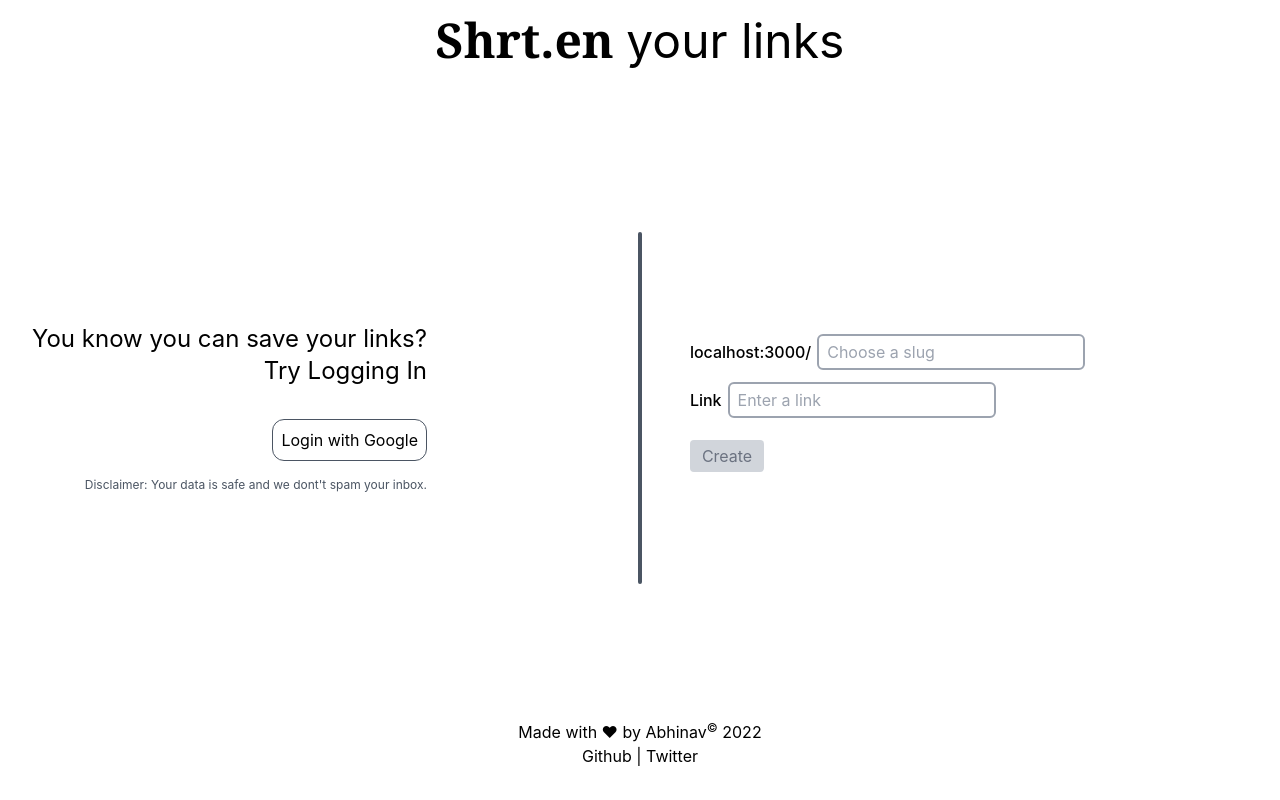
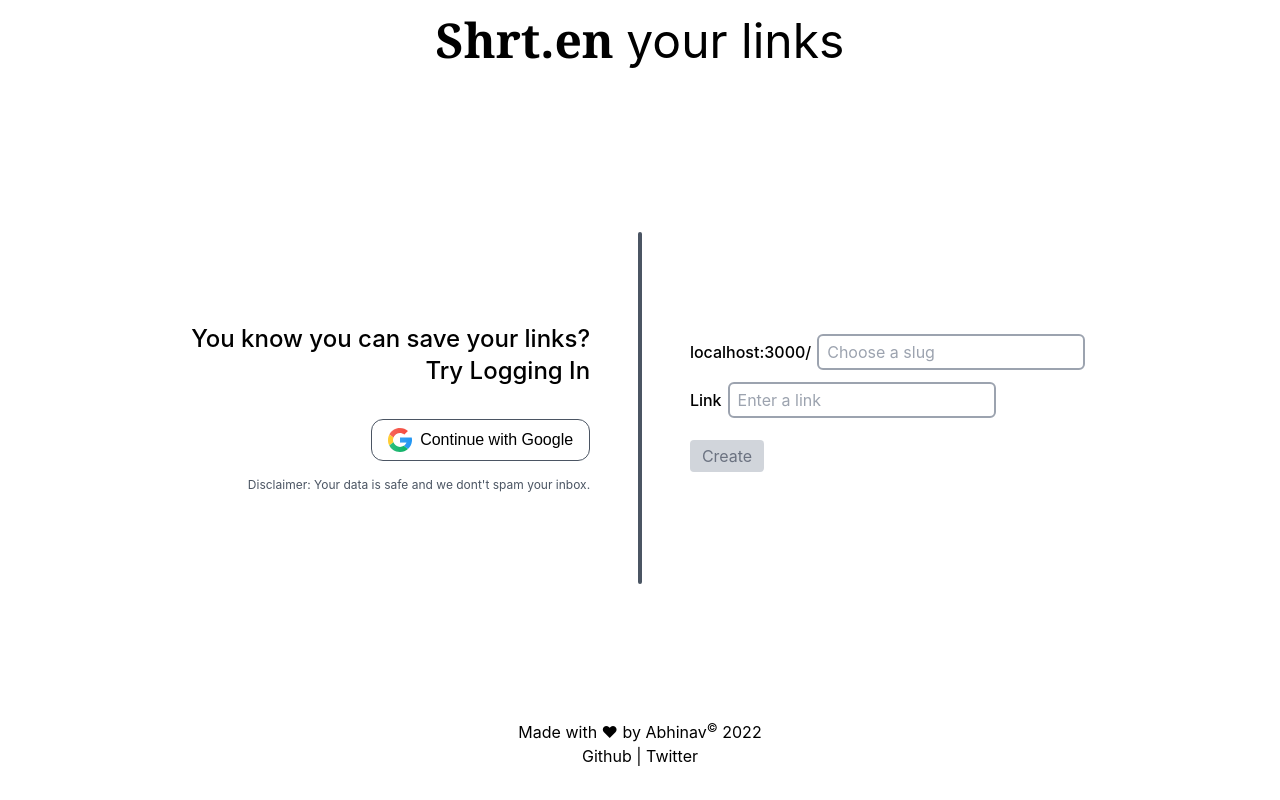
Before and after one commit to abhinav-raman/shrtn, a Next.js app: page / in a window 1280 px wide. Built offline with nearby package versions, Linux system fonts and the light colour scheme; no server answers.

Commit message:
Added custom font, changed google login

```diff
--- a/src/components/GoogleLoginBtn.tsx
+++ b/src/components/GoogleLoginBtn.tsx
@@ -1,12 +1,20 @@
 import { signIn } from "next-auth/react";
+import Image from "next/image";
+
+import googleLogo from "../assets/images/google-icon-logo.svg";
 
 const GoogleLoginBtn = () => {
 	return (
 		<button
-			className="border border-gray-600 rounded-xl p-2"
+			className="h-max flex border border-gray-600 rounded-xl py-2 px-4"
 			onClick={() => signIn("google")}
 		>
-			Login with Google
+			<p className="flex text-base  font-josefin">
+				<span className="relative h-6 w-6 mr-2">
+					<Image src={googleLogo} alt="google" layout="fill" />
+				</span>
+				Continue with Google
+			</p>
 		</button>
 	);
 };
--- a/src/components/HomeLogin.tsx
+++ b/src/components/HomeLogin.tsx
@@ -15,8 +15,8 @@ const HomeLogin = ({ userData }: HomeLoginProps) => {
 			<section
 				className={`w-1/2 flex justify-center flex-col p-4 transition-width duration-300 ease-out hover:w-4/5`}
 			>
-				<div className="w-max flex items-end flex-col">
-					<h1 className="w-full text-right text-2xl mb-4">
+				<div className="w-full flex items-end flex-col">
+					<h1 className="w-full text-right text-2xl mb-4 font-medium">
 						You know you can save your links?
 						<br /> Try Logging In
 					</h1>
--- a/src/components/LinkCreateForm.tsx
+++ b/src/components/LinkCreateForm.tsx
@@ -4,6 +4,7 @@ const LinkCreateForm = () => {
 	const [enteredUserLink, setEnteredUserLink] = useState("");
 	const [enteredSlug, setEnteredSlug] = useState("");
 	const [responseData, setResponseData] = useState<undefined | any>(null);
+	const [areInputsFocused, setAreInputsFocused] = useState(false);
 
 	const createShortLink = async () => {
 		console.log(enteredUserLink, enteredSlug);
@@ -18,7 +19,9 @@ const LinkCreateForm = () => {
 	};
 	return (
 		<section
-			className={`w-1/2 flex justify-center flex-col p-4 transition-width duration-300 ease-out hover:w-4/5`}
+			className={`w-1/2 flex justify-center flex-col p-4 transition-width duration-300 ease-out hover:w-4/5 ${
+				areInputsFocused ? "w-4/5" : ""
+			}`}
 		>
 			<div className="w-full flex my-2">
 				<p className="pr-2 py-1 font-medium">
@@ -33,6 +36,8 @@ const LinkCreateForm = () => {
 					className="outline outline-2 outline-gray-400 rounded px-2 py-[2px] focus:outline-[3px] focus:outline-teal-600"
 					placeholder="Choose a slug"
 					onChange={({ target }) => setEnteredSlug(target.value)}
+          onFocus={() => setAreInputsFocused(true)}
+          onBlur={() => setAreInputsFocused(false)}
 				/>
 			</div>
 			<div className="w-full flex my-2">
@@ -44,6 +49,8 @@ const LinkCreateForm = () => {
 					className="outline outline-2 outline-gray-400 rounded px-2 py-[2px] focus:outline-[3px] focus:outline-teal-600"
 					placeholder="Enter a link"
 					onChange={({ target }) => setEnteredUserLink(target.value)}
+          onFocus={() => setAreInputsFocused(true)}
+          onBlur={() => setAreInputsFocused(false)}
 				/>
 			</div>
 			<div className="w-full text-left my-4">
--- a/src/styles/globals.css
+++ b/src/styles/globals.css
@@ -1,5 +1,7 @@
 @tailwind base;
 @tailwind utilities;
+
+@import url('https://fonts.googleapis.com/css2?family=Josefin+Sans&family=Nunito+Sans&display=swap');
 
 html,
 body {
@@ -9,7 +11,9 @@ body {
 		Ubuntu, Cantarell, Fira Sans, Droid Sans, Helvetica Neue, sans-serif;
 }
 
-hmtl, body, #__next {
+hmtl,
+body,
+#__next {
 	min-height: 100vh;
 }
 
--- a/tailwind.config.js
+++ b/tailwind.config.js
@@ -9,6 +9,9 @@ module.exports = {
 			transitionProperty: {
 				width: "width",
 			},
+      fontFamily: {
+        josefin: ["Josefin Sans", "sans-serif"],
+      }
 		},
 	},
 	plugins: [],
```
Also changed, not shown: src/assets/images/google-icon-logo.svg (added), src/assets/images/google-text-logo.svg (added). Lines whose indentation alone changed are shown as unchanged.
